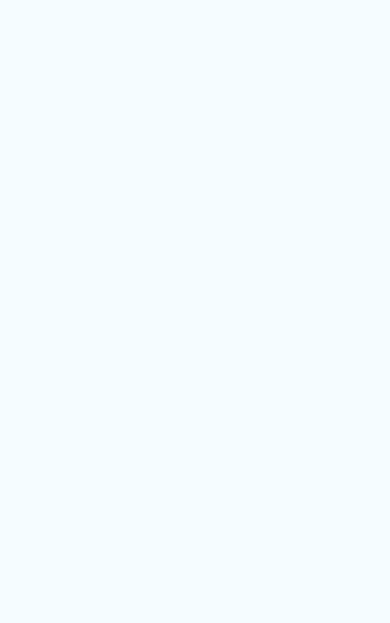
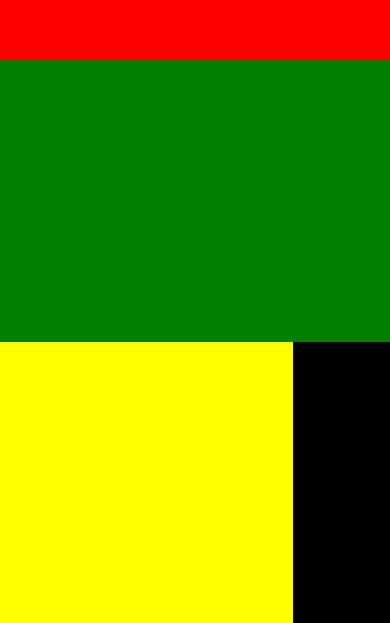
Before and after one commit to MiguelGarcia95/react-native-calculator, a React Native app: screen / in a window 390 px wide. Shown: the part 221-844 px from the top of the page. Built offline with nearby package versions, Linux system fonts and the light colour scheme.

Commit message:
clean up app file

```diff
--- a/App.js
+++ b/App.js
@@ -24,8 +24,25 @@ export default class App extends Component {
 const styles = StyleSheet.create({
   container: {
     flex: 1,
-    justifyContent: 'center',
-    alignItems: 'center',
-    backgroundColor: '#F5FCFF',
+  },
+  result: {
+    flex: 1,
+    backgroundColor: 'red',
+  },
+  calculation: {
+    flex: 1,
+    backgroundColor: 'green'
+  },
+  buttons: {
+    flexGrow: 1,
+    flexDirection: 'row'
+  },
+  numbers: {
+    flex: 3,
+    backgroundColor: 'yellow',
+  },
+  operations: {
+    flex: 1,
+    backgroundColor: 'black'
   }
 });
```
